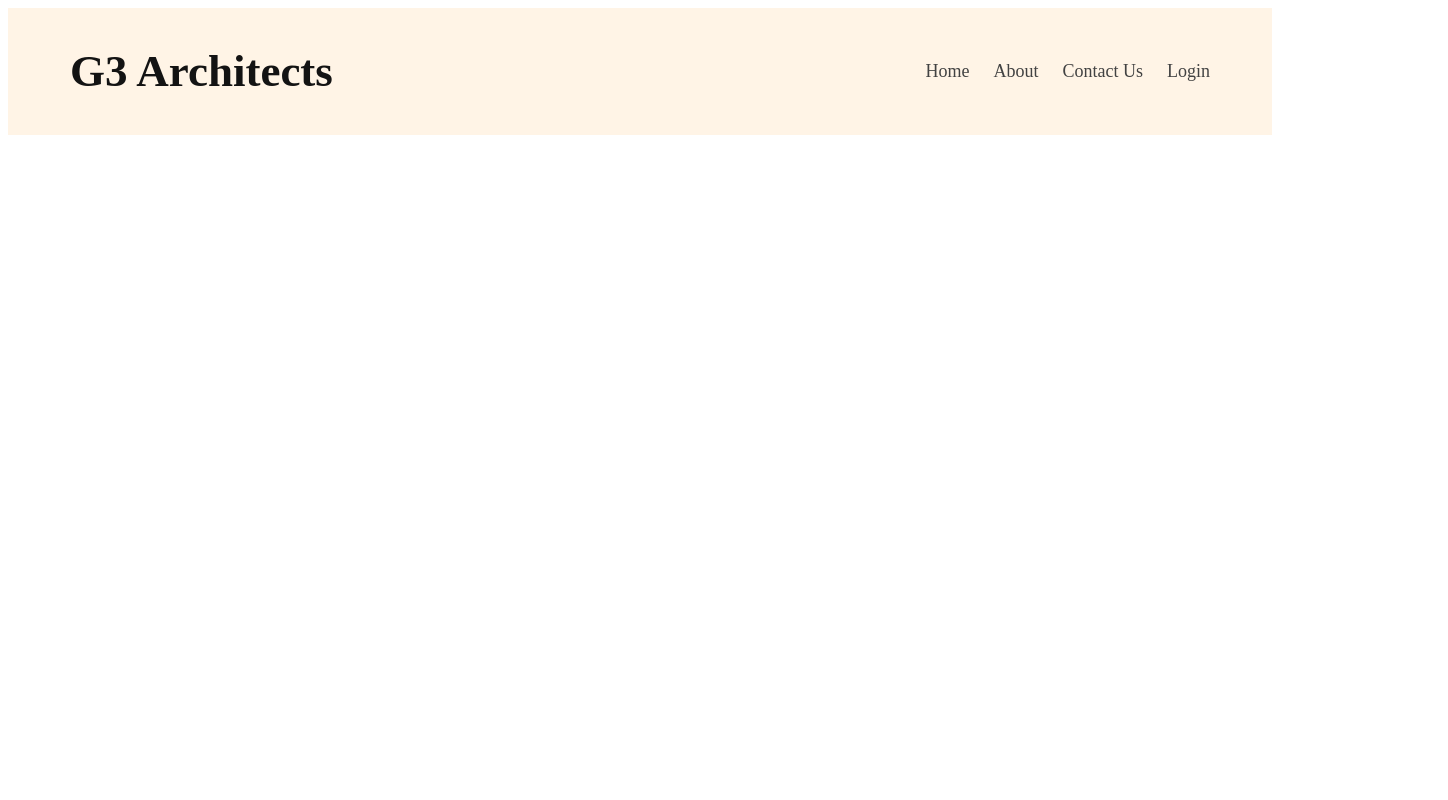
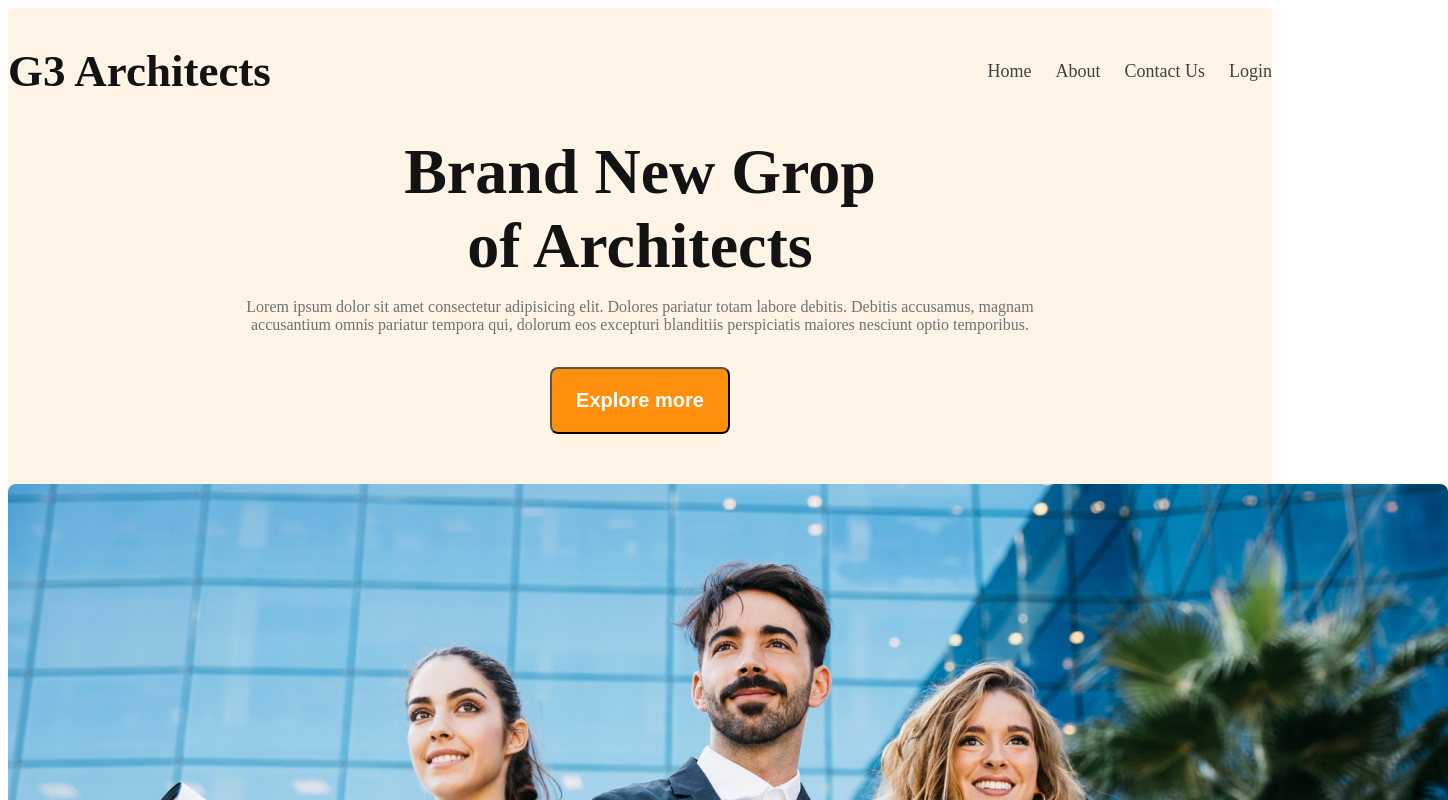
Before and after one commit to jishu-das2002/g3-architects, a plain HTML site: page index.html in a window 1280 px wide. Shown: the top 800 px of the page, 1448 px wide, since content can reach past the window. Drawn offline with Linux system fonts and the light colour scheme.

Commit message:
added html and css style of banner section

```diff
--- a/index.html
+++ b/index.html
@@ -3,7 +3,7 @@
 <head>
     <meta charset="UTF-8">
     <meta name="viewport" content="width=device-width, initial-scale=1.0">
-    <title>Document</title>
+    <title>G3 Architects</title>
     <link rel="stylesheet" href="./style.css">
 </head>
 <body>
@@ -18,6 +18,14 @@
                 <li><a href="">Login</a></li>
             </ul>
         </nav>
+        <div class="banner-section">
+           <div class="banner-container">
+             <h3 class="banner-title">Brand New Grop of Architects</h3>
+            <p class="banner-subtitle">Lorem ipsum dolor sit amet consectetur adipisicing elit. Dolores pariatur totam labore debitis. Debitis accusamus, magnam accusantium omnis pariatur tempora qui, dolorum eos excepturi blanditiis perspiciatis maiores nesciunt optio temporibus.</p>
+            <button class="btn-primary">Explore more</button>
+           </div>
+            <img class="banner-img" src="./images/banner.png" alt="">
+        </div>
     </header>
 </body>
 </html>
--- a/style.css
+++ b/style.css
@@ -1,17 +1,28 @@
 *{
     box-sizing: border-box;
-    max-width: 1920px;
+}
+
+.btn-primary{
+    border-radius: 8px;
+    background: rgb(255, 144, 14);
+    color: rgb(255, 255, 255);
+    font-size: 20px;
+    font-weight: 600;
+    text-align: center;
+    padding: 20px 24px;
 }
 
 .header-section{
     background: rgba(255, 144, 14, 0.1);
+    max-width: 1920px;
+    margin: 0 auto;
 }
 
 .nav-section{
     display: flex;
     justify-content: space-between;
-    max-width: 1140px;
-    margin: 0 auto;
+    max-width: 1440px;
+    margin: auto;
 }
 .nav-title{
 color: rgb(19, 19, 19);
@@ -34,3 +45,34 @@ width: 302px;
     font-size: 18px;
     font-weight: 500;
 }
+
+.banner-section{
+    max-width: 1440px;
+    margin:  auto;
+    text-align: center;
+}
+
+
+.banner-title{
+    text-align: center;
+    max-width: 529px;
+    margin: 0 auto;
+    font-size: 4rem;
+    font-weight: bold;
+    color: rgb(19, 19, 19);
+    margin-bottom: 15px;
+}
+
+.banner-subtitle{
+    max-width: 864px;
+    font-size: 1rem;
+    color: rgb(114, 114, 114);
+    font-weight: 400;
+    margin: auto;
+    margin-bottom: 33px;
+}
+
+.banner-img{
+    margin-top: 50px;
+    margin-bottom: 45px;
+}
```
